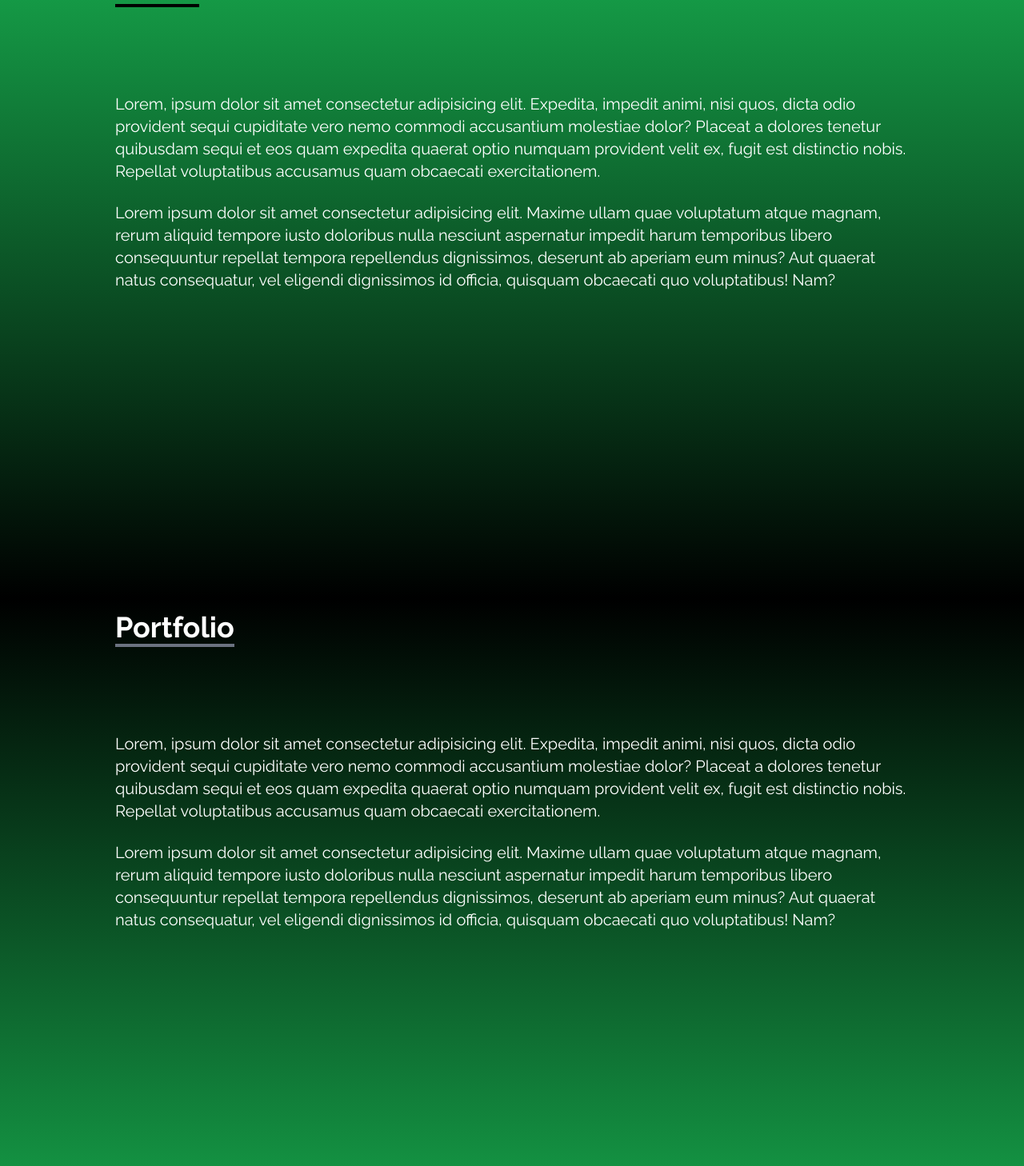
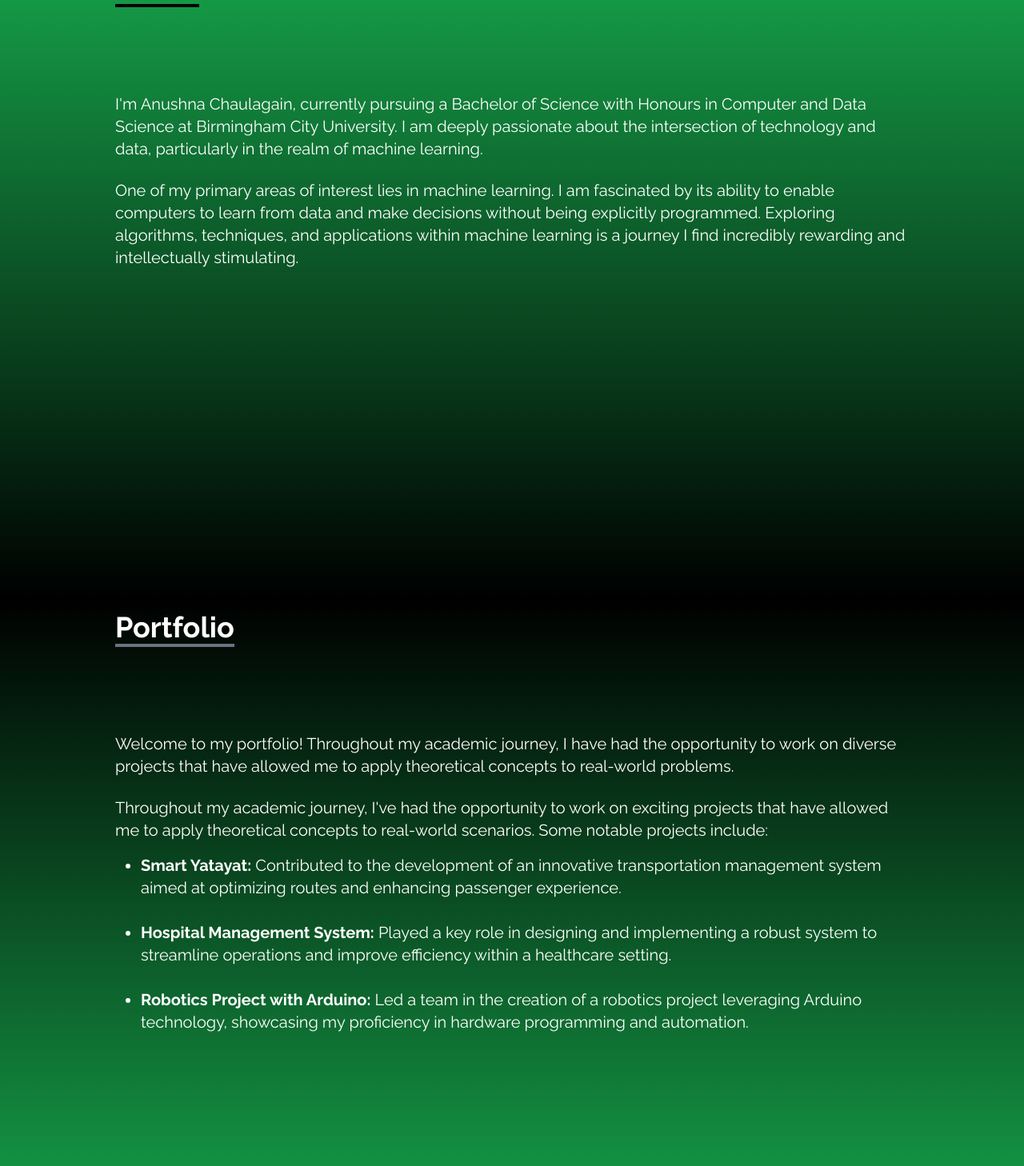
Before and after one commit to Indoorfinality/my_portfolio, a React (Create React App) app in the folder portfolio_website/: page / in a window 1280 px wide. Shown: the part 852-2310 px from the top of the page at 80% size. Built offline with nearby package versions, Linux system fonts and the light colour scheme.

Commit message:
Done with content

```diff
--- a/portfolio_website/src/App.js
+++ b/portfolio_website/src/App.js
@@ -1,4 +1,4 @@
-
+import {Routes, Route} from 'react-router-dom'
 import Home from "./components/Home";
 import NavBar from "./components/NavBar";
 import SocialLinks from "./components/SocialLinks";
@@ -16,7 +16,8 @@ function App() {
     <Portfolio/>
     <Experience />
     <Contact />
-    <SocialLinks />
+  <SocialLinks />
+
     </div>
   );
 }
--- a/portfolio_website/src/components/About.jsx
+++ b/portfolio_website/src/components/About.jsx
@@ -14,21 +14,18 @@ const About = () => {
           </p>
         </div>
         <p className="text-xl mt-20">
-          Lorem, ipsum dolor sit amet consectetur adipisicing elit. Expedita,
-          impedit animi, nisi quos, dicta odio provident sequi cupiditate vero
-          nemo commodi accusantium molestiae dolor? Placeat a dolores tenetur
-          quibusdam sequi et eos quam expedita quaerat optio numquam provident
-          velit ex, fugit est distinctio nobis. Repellat voluptatibus accusamus
-          quam obcaecati exercitationem.
+          I'm Anushna Chaulagain, currently pursuing a Bachelor of Science with
+          Honours in Computer and Data Science at Birmingham City University. I
+          am deeply passionate about the intersection of technology and data,
+          particularly in the realm of machine learning.
         </p>
         <br />
         <p className="text-xl">
-          Lorem ipsum dolor sit amet consectetur adipisicing elit. Maxime ullam
-          quae voluptatum atque magnam, rerum aliquid tempore iusto doloribus
-          nulla nesciunt aspernatur impedit harum temporibus libero consequuntur
-          repellat tempora repellendus dignissimos, deserunt ab aperiam eum
-          minus? Aut quaerat natus consequatur, vel eligendi dignissimos id
-          officia, quisquam obcaecati quo voluptatibus! Nam?
+          One of my primary areas of interest lies in machine learning. I am
+          fascinated by its ability to enable computers to learn from data and
+          make decisions without being explicitly programmed. Exploring
+          algorithms, techniques, and applications within machine learning is a
+          journey I find incredibly rewarding and intellectually stimulating.
         </p>
       </div>
     </div>
--- a/portfolio_website/src/components/Portfolio.jsx
+++ b/portfolio_website/src/components/Portfolio.jsx
@@ -14,22 +14,35 @@ const Portfolio = () => {
           </p>
         </div>
         <p className="text-xl mt-20">
-          Lorem, ipsum dolor sit amet consectetur adipisicing elit. Expedita,
-          impedit animi, nisi quos, dicta odio provident sequi cupiditate vero
-          nemo commodi accusantium molestiae dolor? Placeat a dolores tenetur
-          quibusdam sequi et eos quam expedita quaerat optio numquam provident
-          velit ex, fugit est distinctio nobis. Repellat voluptatibus accusamus
-          quam obcaecati exercitationem.
+          Welcome to my portfolio! Throughout my academic journey, I have had
+          the opportunity to work on diverse projects that have allowed me to
+          apply theoretical concepts to real-world problems.
         </p>
         <br />
         <p className="text-xl">
-          Lorem ipsum dolor sit amet consectetur adipisicing elit. Maxime ullam
-          quae voluptatum atque magnam, rerum aliquid tempore iusto doloribus
-          nulla nesciunt aspernatur impedit harum temporibus libero consequuntur
-          repellat tempora repellendus dignissimos, deserunt ab aperiam eum
-          minus? Aut quaerat natus consequatur, vel eligendi dignissimos id
-          officia, quisquam obcaecati quo voluptatibus! Nam?
+          Throughout my academic journey, I've had the opportunity to work on
+          exciting projects that have allowed me to apply theoretical concepts
+          to real-world scenarios. Some notable projects include:
         </p>
+        <ul className="list-disc pl-8 text-xl mt-4">
+          <li>
+            <strong>Smart Yatayat:</strong> Contributed to the development of an
+            innovative transportation management system aimed at optimizing
+            routes and enhancing passenger experience.
+          </li>
+          <br />
+          <li>
+            <strong>Hospital Management System:</strong> Played a key role in
+            designing and implementing a robust system to streamline operations
+            and improve efficiency within a healthcare setting.
+          </li>
+          <br />
+          <li>
+            <strong>Robotics Project with Arduino:</strong> Led a team in the
+            creation of a robotics project leveraging Arduino technology,
+            showcasing my proficiency in hardware programming and automation.
+          </li>
+        </ul>
       </div>
     </div>
   );
--- a/portfolio_website/src/index.js
+++ b/portfolio_website/src/index.js
@@ -2,11 +2,12 @@ import React from 'react';
 import ReactDOM from 'react-dom/client';
 import './index.css';
 import App from './App';
-
+import {BrowserRouter} from 'react-router-dom'
 
 const root = ReactDOM.createRoot(document.getElementById('root'));
 root.render(
   <React.StrictMode>
-    <App />
+    <BrowserRouter><App /></BrowserRouter>
+
   </React.StrictMode>
 );
```
